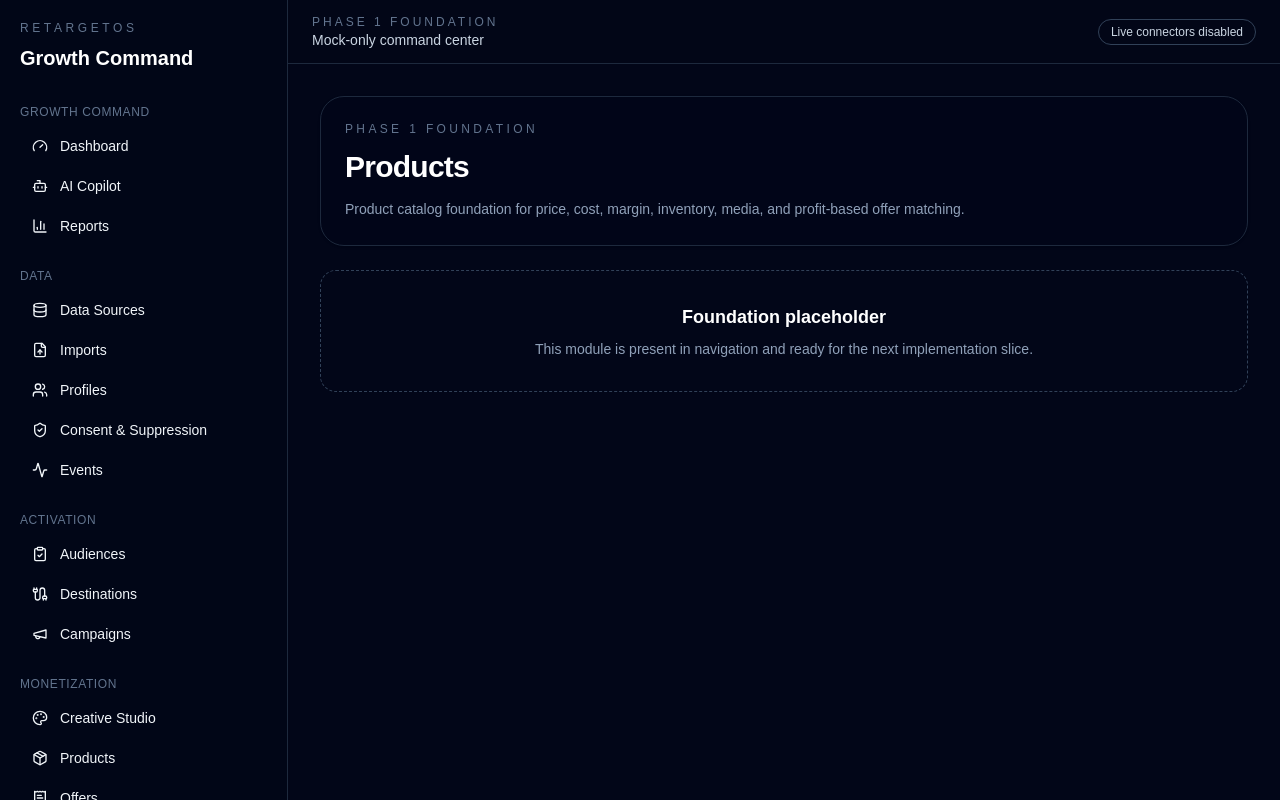
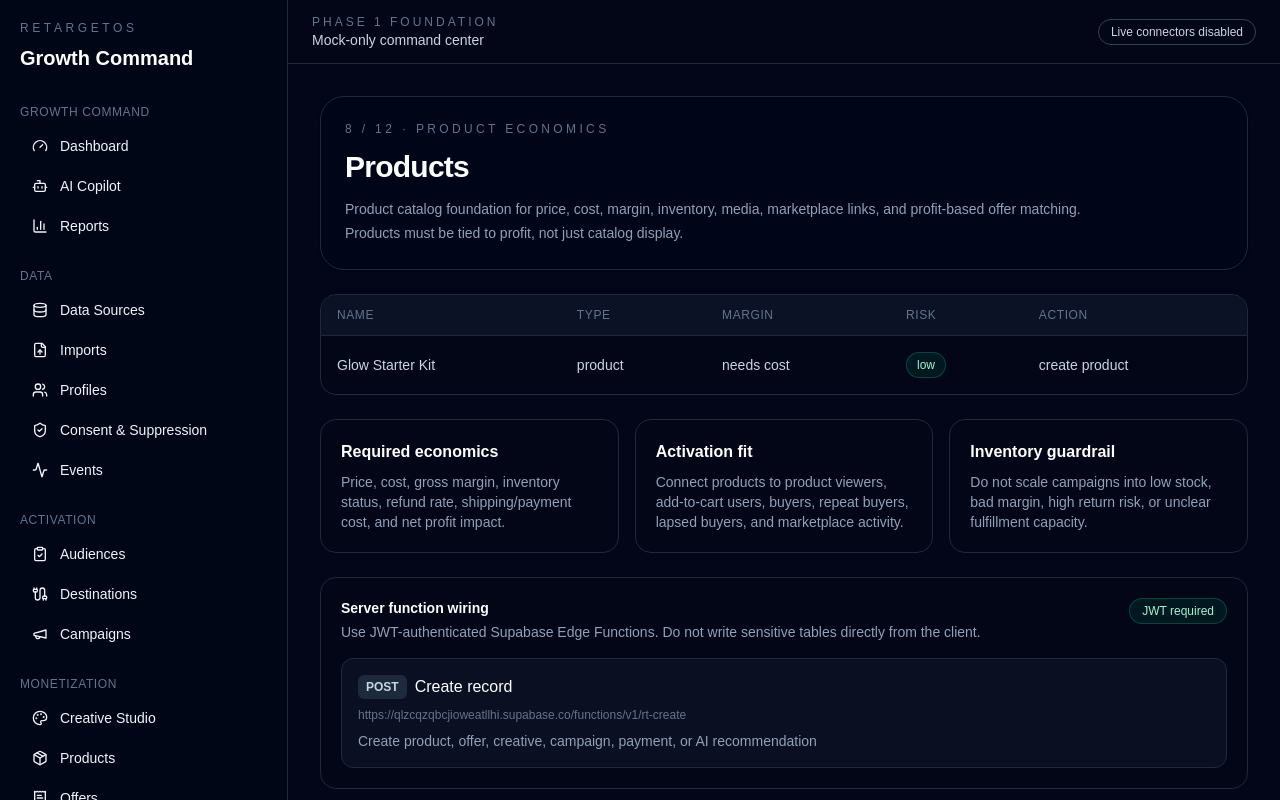
Before and after one commit to besfeng23/RetargetOS, a Next.js app: page /products in a window 1280 px wide. Shown: the top 800 px of the page. Built offline with nearby package versions, Linux system fonts and the light colour scheme.

Commit message:
Build products MVP page

```diff
--- a/src/app/products/page.tsx
+++ b/src/app/products/page.tsx
@@ -1,10 +1,36 @@
+import { ApiEndpointPanel } from "@/components/api-endpoint-panel";
 import { AppShell } from "@/components/app-shell";
 import { ModulePage } from "@/components/module-page";
+import { OpsTable } from "@/components/ops-table";
+import { endpointActions, productOfferRows } from "@/lib/mock-data";
 
 export default function ProductsPage() {
   return (
     <AppShell>
-      <ModulePage title="Products" description="Product catalog foundation for price, cost, margin, inventory, media, and profit-based offer matching." />
+      <ModulePage
+        title="Products"
+        eyebrow="8 / 12 · Product economics"
+        description="Product catalog foundation for price, cost, margin, inventory, media, marketplace links, and profit-based offer matching. Products must be tied to profit, not just catalog display."
+      >
+        <OpsTable rows={productOfferRows.filter((row) => row.type === "product")} />
+
+        <div className="grid gap-4 md:grid-cols-3">
+          <div className="rounded-2xl border border-slate-800 bg-slate-950/70 p-5">
+            <p className="font-semibold text-white">Required economics</p>
+            <p className="mt-2 text-sm text-slate-400">Price, cost, gross margin, inventory status, refund rate, shipping/payment cost, and net profit impact.</p>
+          </div>
+          <div className="rounded-2xl border border-slate-800 bg-slate-950/70 p-5">
+            <p className="font-semibold text-white">Activation fit</p>
+            <p className="mt-2 text-sm text-slate-400">Connect products to product viewers, add-to-cart users, buyers, repeat buyers, lapsed buyers, and marketplace activity.</p>
+          </div>
+          <div className="rounded-2xl border border-slate-800 bg-slate-950/70 p-5">
+            <p className="font-semibold text-white">Inventory guardrail</p>
+            <p className="mt-2 text-sm text-slate-400">Do not scale campaigns into low stock, bad margin, high return risk, or unclear fulfillment capacity.</p>
+          </div>
+        </div>
+
+        <ApiEndpointPanel actions={endpointActions.createRecord} />
+      </ModulePage>
     </AppShell>
   );
 }
```
